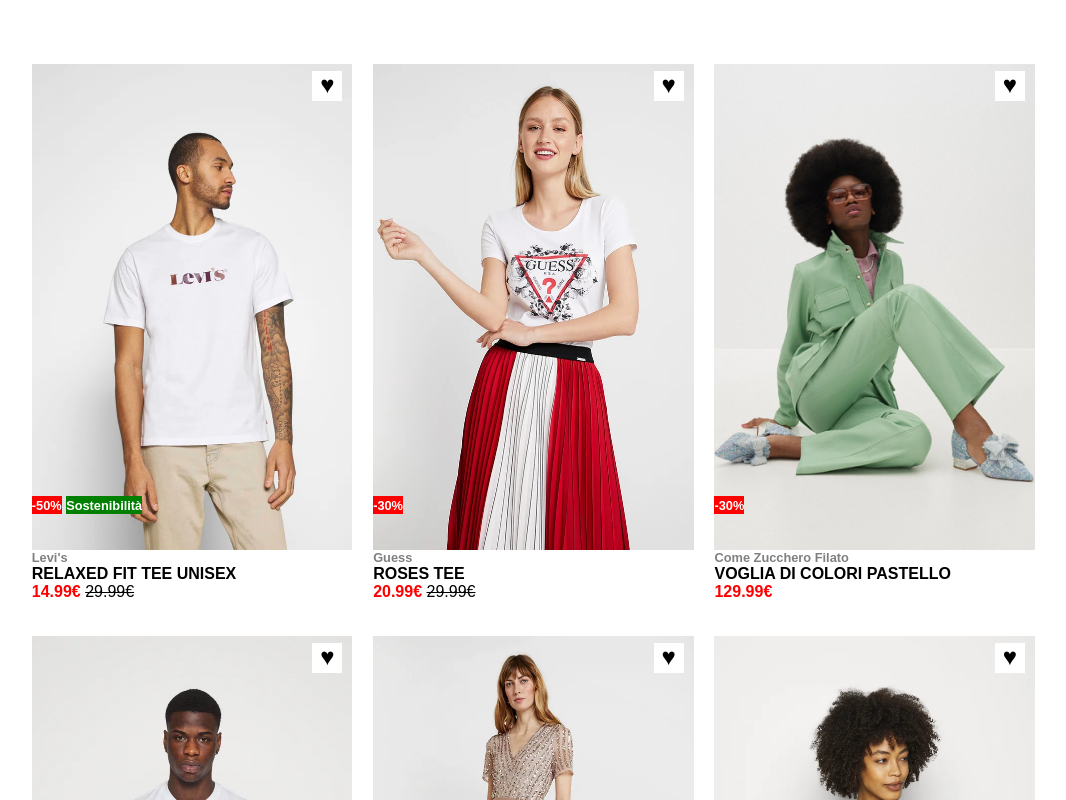
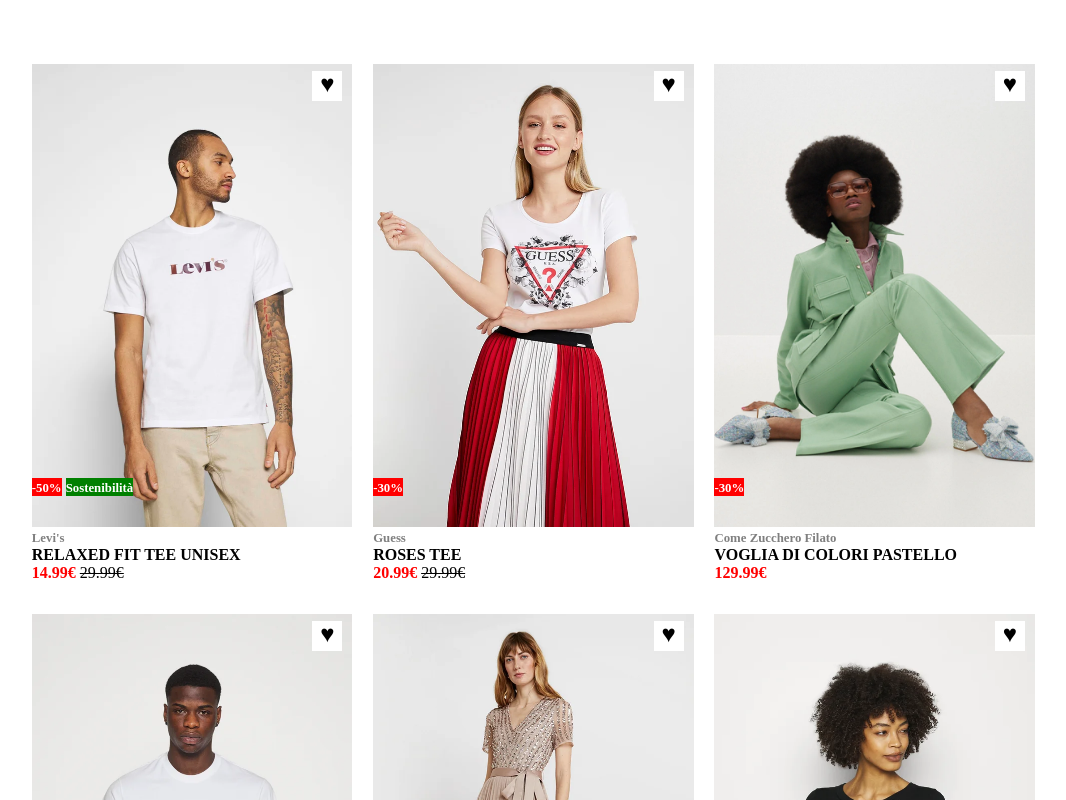
Before and after one commit to AngeloDalo/html-css, a plain HTML site: page index.html in a window 1280 px wide. Shown: the top 800 px of the page, without its empty margins (117-1183 px from the left). Drawn offline with Linux system fonts and the light colour scheme.

Commit message:
base+bonus

```diff
--- a/css/style.css
+++ b/css/style.css
@@ -6,7 +6,6 @@
 
 html{
     font-size: 100%;
-    font-family: 'Montserrat', sans-serif;
 }
 
 .clearfix::after{
@@ -15,24 +14,33 @@ html{
     clear: both;
 }
 
+h2{
+    color: grey;
+    font-size: 0.8em;
+}
+h1{
+    font-size: 1em;
+}
+
+/*pagina principale*/
 .contenitore{
     width: 80%;
     margin: auto;
-    height: 1200px;
     margin-top: 2em;
     /*background-color: grey;*/
 }
 
+/*singola inserzione*/
 .inserzione{
     margin-left: 1.3em;
     margin-top: 2em;
     float: left;
     width: calc(100% / 3 - 1.3em);
-    height: 45%;
     display: inline-block;
     position: relative;
 }
 
+/*grandezza foto nell'inserzione*/
 .foto{
     width: 100%;
     height: 90%;
@@ -55,6 +63,7 @@ html{
     top: 80%;
 }
 
+/*mouse sulla foto cambia foto e colore cuore*/
 .inserzione:hover .fotoA{
     display: none;
 }
@@ -63,14 +72,21 @@ html{
     display: block;
 }
 
+.inserzione:hover .hearts{
+    color: red;
+}
+/*fine hover*/
+
 .etichetta1, .etichetta2{
     display: inline-block;
 }
 
+/*sconto*/
 .etichetta1{
     background-color: red;
 }
 
+/*sostenibilità*/
 .etichetta2{
     background-color: green;
 }
@@ -81,24 +97,15 @@ html{
     font-weight: bold;
 }
 
+/*foto iniziale*/
 .fotoA{
     width: 100%;
-    height: 100%;
 }
 
+/*foto visibile con hover*/
 .fotoB{
     display: none;
     width: 100%;
-    height: 100%;
-}
-
-
-h2{
-    color: grey;
-    font-size: 0.8em;
-}
-h1{
-    font-size: 1em;
 }
 
 .offerta{
```
